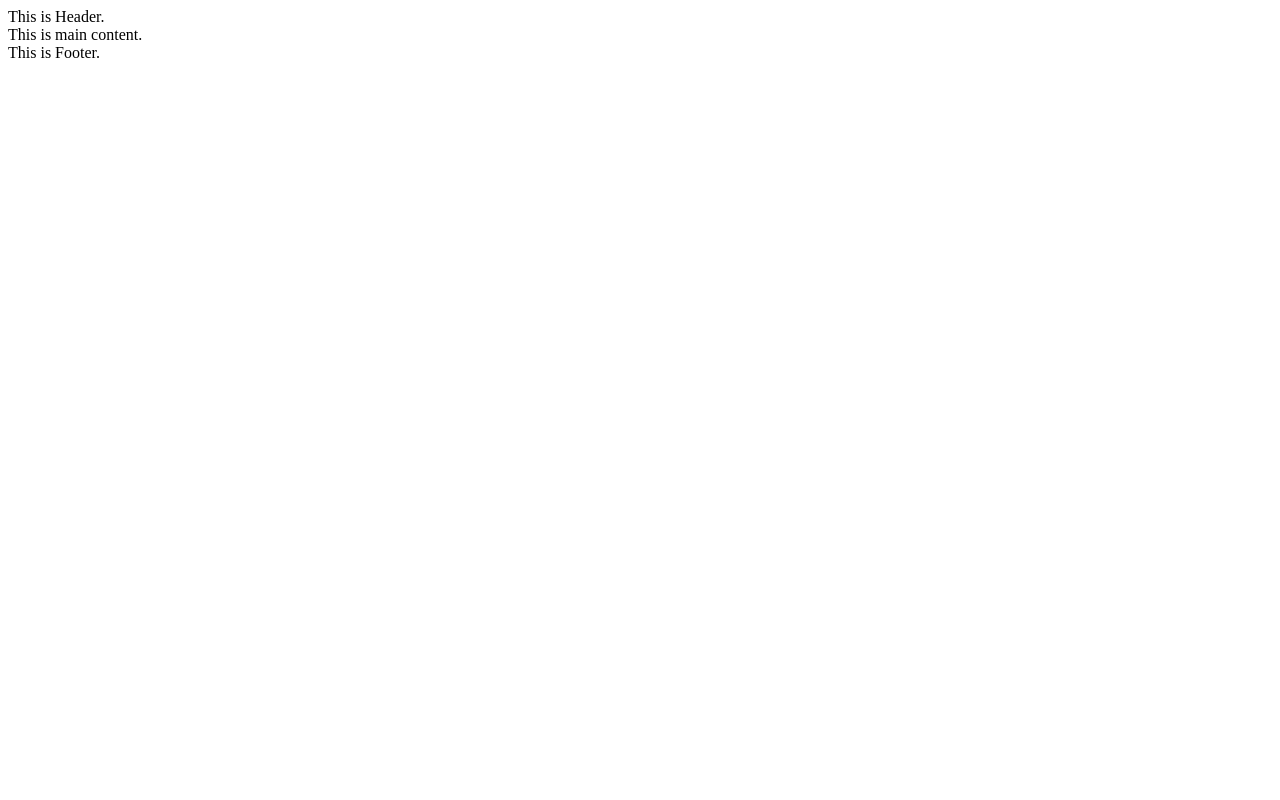
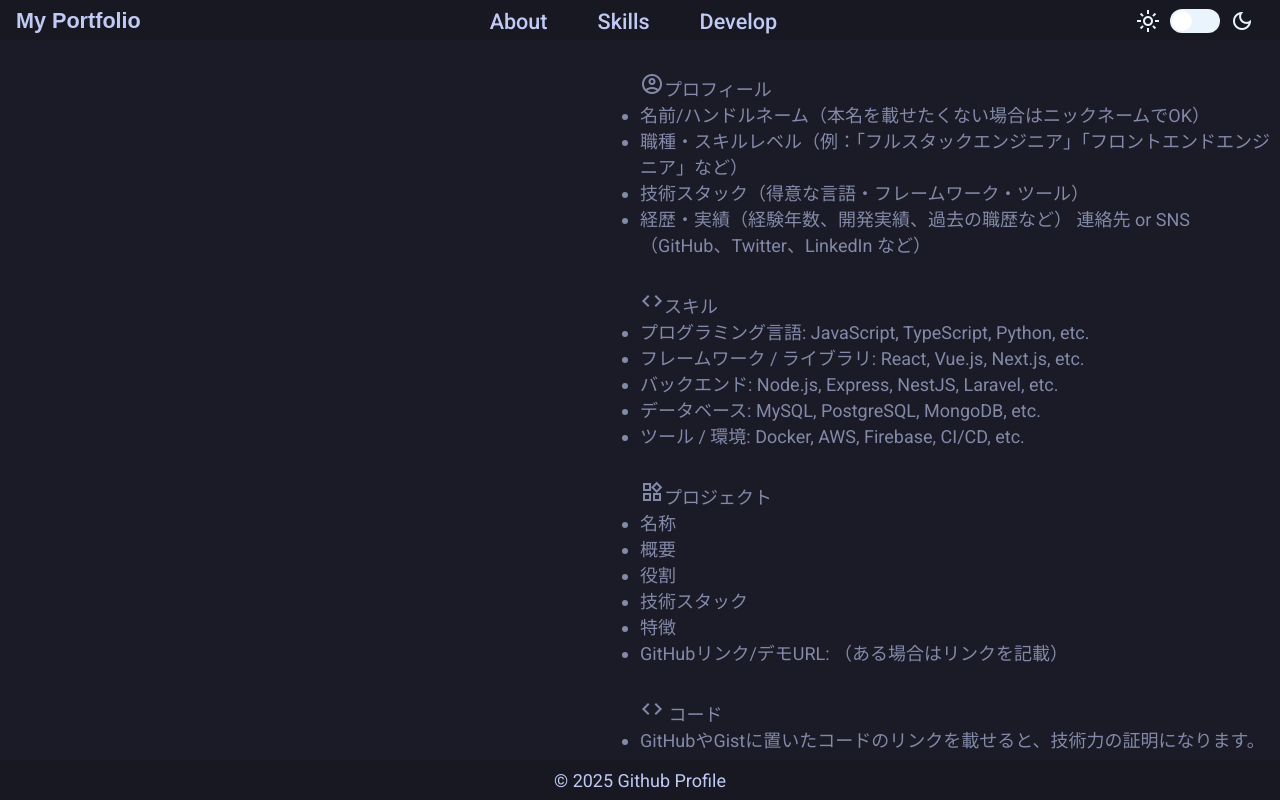
Before and after one commit to ennir0508/ennir0508, a plain HTML site: page index.html in a window 1280 px wide. Drawn offline with nearby package versions, Linux system fonts and the light colour scheme; a web font is replaced by a local one.

Commit message:
My Portfolio Site style

```diff
--- a/css/style.css
+++ b/css/style.css
@@ -0,0 +1,232 @@
+:root {
+  --font-color__main: #1a1b26;
+  --font-color__primary: #1a1b26;
+  --font-color__secondary: #1a1b26;
+  --font-color__header: #1a1b26;
+  --font-color__clear: #292e42;
+  --font-color__toggle: #1a1b26;
+
+  --bg-color__main: #ffffff;
+  --bg-color__primary: #000000;
+  --bg-color__secondary: #000000;
+  --bg-color__header: #f8f8f8;
+
+  --border-color__main: #000000;
+  --border-color__primary: #000000;
+  --border-color__secondary: #000000;
+  --border-color__header: #000000;
+
+  --header-height: 40px;
+}
+
+.theme__dark {
+  --font-color__main: #8389a8;
+  --font-color__primary: #000000;
+  --font-color__secondary: #000000;
+  --font-color__header: #c0caf5;
+  --font-color__clear: #292e42;
+  --font-color__toggle: #eaf4fc;
+
+  --bg-color__main: #1a1b26;
+  --bg-color__primary: #000000;
+  --bg-color__secondary: #000000;
+  --bg-color__header: #171822;
+  --bg-color__header__selected: #1a1b26;
+
+  --border-color__main: #000000;
+  --border-color__primary: #000000;
+  --border-color__secondary: #000000;
+  --border-color__header: #000000;
+  --border-color__header__selected: #565f89;
+
+  --header-height: 40px;
+}
+
+* {
+  padding: 0;
+  margin: 0;
+
+  font-size: 18px;
+  font-family: "Roboto", sans-serif;
+  font-weight: 400;
+  font-style: normal;
+}
+
+body {
+  width: 100vw;
+  height: 100vh;
+
+  color: var(--font-color__main);
+  background: var(--bg-color__main);
+}
+
+a {
+  text-decoration: none;
+  cursor: pointer;
+}
+
+.noselect {
+  -webkit-touch-callout: none;
+  -webkit-user-select: none;
+  -khtml-user-select: none;
+  -moz-user-select: none;
+  -ms-user-select: none;
+  user-select: none;
+}
+
+.wrapper {
+  width: 100%;
+  height: 100%;
+
+  display: flex;
+  flex-direction: column;
+}
+
+header {
+  position: absolute;
+  top: 0;
+  left: 0;
+
+  width: 100vw;
+  height: var(--header-height);
+  z-index: 50;
+
+  color: var(--font-color__header);
+  background: var(--bg-color__header);
+}
+
+.navbar {
+  display: flex;
+  align-items: center;
+  justify-content: space-between;
+
+  padding: 8px 16px;
+}
+
+.navbar > a {
+  color: var(--font-color__header);
+}
+
+.logo {
+  font-size: 1.2rem;
+  font-family: "Zen Kurenaido", sans-serif;
+  font-weight: 600;
+  font-style: normal;
+}
+
+.navbar__menu {
+  display: flex;
+  gap: 50px;
+}
+
+.navbar__menu li {
+  list-style: none;
+}
+
+.navbar__link {
+  font-size: 1.2rem;
+  font-weight: 500;
+
+  color: var(--font-color__header);
+
+  /* Hover時に下線を引くアニメーション */
+  padding-bottom: 3px;
+  background-image: linear-gradient(#000, #000);
+  background-repeat: no-repeat;
+  background-position: bottom right;
+  background-size: 0 1px;
+  transition: background-size 0.3s;
+}
+
+.navbar__link:hover {
+  background-position: bottom left;
+  background-size: 100% 1px;
+}
+
+/* ダークモード切替 */
+.theme-toggle__label {
+  display: flex;
+  align-items: center;
+  cursor: pointer;
+}
+.theme-toggle__label span {
+  margin: 0 10px;
+  color: var(--font-color__toggle);
+}
+
+.theme-toggle__switch {
+  width: 50px;
+  height: 24px;
+  background-color: #eaf4fc;
+  border-radius: 12px;
+  position: relative;
+  transition: background-color 0.3s;
+}
+.theme-toggle__switch::before {
+  content: "";
+  position: absolute;
+  width: 20px;
+  height: 20px;
+  background-color: #fff;
+  border-radius: 50%;
+  top: 2px;
+  left: 2px;
+  transition: transform 0.3s;
+}
+input[type="checkbox"] {
+  display: none;
+}
+input[type="checkbox"]:checked + .theme-toggle__switch {
+  background-color: #fdb86d;
+}
+input[type="checkbox"]:checked + .theme-toggle__switch::before {
+  transform: translateX(26px);
+}
+
+/* 本文 */
+main {
+  width: 100%;
+  margin: var(--header-height) auto;
+
+  overflow-y: auto;
+  scrollbar-color: var(--font-color__clear) var(--bg-color__main);
+}
+
+.container {
+  height: 100%;
+}
+
+section {
+  margin: 32px 8px;
+
+  display: flex;
+  flex-direction: row;
+}
+
+.section__box {
+  width: 100%;
+  height: 100%;
+}
+
+/* フッター */
+footer {
+  position: absolute;
+  bottom: 0;
+  left: 0;
+
+  width: 100vw;
+  height: var(--header-height);
+  z-index: 50;
+
+  color: var(--font-color__header);
+  background: var(--bg-color__header);
+}
+
+.copyright {
+  width: 100%;
+  height: 100%;
+
+  display: flex;
+  align-items: center;
+  justify-content: center;
+}
--- a/index.html
+++ b/index.html
@@ -4,13 +4,149 @@
     <title>Profile</title>
     <meta charset="UTF-8" />
     <meta name="viewport" content="width=device-width, initial-scale=1" />
+    <!-- Google Font - Roboto -->
+    <link rel="preconnect" href="https://fonts.googleapis.com" />
+    <link rel="preconnect" href="https://fonts.gstatic.com" crossorigin />
+    <link
+      href="https://fonts.googleapis.com/css2?family=Roboto:ital,wght@0,100..900;1,100..900&family=Source+Code+Pro:ital,wght@0,200..900;1,200..900&family=Zen+Kurenaido&display=swap"
+      rel="stylesheet"
+    />
+
+    <!-- Google Material Icon -->
+    <link
+      href="https://fonts.googleapis.com/css2?family=Material+Icons"
+      rel="stylesheet"
+    />
+    <link
+      href="https://fonts.googleapis.com/css2?family=Material+Symbols+Outlined"
+      rel="stylesheet"
+    />
+    <!-- Custom CSS -->
     <link href="css/style.css" rel="stylesheet" />
+    <script type="text/javascript" src="js/main.js"></script>
   </head>
   <body>
-    <header>This is Header.</header>
-    <main>This is main content.</main>
-    <footer>This is Footer.</footer>
+    <div class="wrapper">
+      <header>
+        <nav class="navbar">
+          <a href="#">
+            <span class="logo">My Portfolio</span>
+          </a>
+          <ul class="navbar__menu">
+            <li>
+              <a href="#" class="navbar__link">About</a>
+            </li>
+            <li>
+              <a href="#" class="navbar__link">Skills</a>
+            </li>
+            <li>
+              <a href="#" class="navbar__link">Develop</a>
+            </li>
+          </ul>
+          <label for="theme-toggle" class="theme-toggle__label light">
+            <span class="material-symbols-outlined"> light_mode </span>
+            <input type="checkbox" id="theme-toggle" value="true" />
+            <div class="theme-toggle__switch"></div>
+            <span class="material-symbols-outlined"> dark_mode </span>
+          </label>
+        </nav>
+      </header>
 
-    <script src="index.js"></script>
+      <main>
+        <div class="container">
+          <section id="profile">
+            <div class="section__box left"></div>
+            <div class="section__box right">
+              <span class="material-symbols-outlined"> account_circle </span
+              >プロフィール
+              <ul class="section__list">
+                <li class="">
+                  名前/ハンドルネーム（本名を載せたくない場合はニックネームでOK）
+                </li>
+                <li class="">
+                  職種・スキルレベル（例：「フルスタックエンジニア」「フロントエンドエンジニア」など）
+                </li>
+                <li class="">
+                  技術スタック（得意な言語・フレームワーク・ツール）
+                </li>
+                <li class="">
+                  経歴・実績（経験年数、開発実績、過去の職歴など） 連絡先 or
+                  SNS（GitHub、Twitter、LinkedIn など）
+                </li>
+              </ul>
+            </div>
+          </section>
+
+          <section id="skill">
+            <div class="section__box left"></div>
+            <div class="section__box right">
+              <span class="material-symbols-outlined"> code </span>スキル
+              <ul class="section__list">
+                <li class="">
+                  プログラミング言語: JavaScript, TypeScript, Python, etc.
+                </li>
+                <li class="">
+                  フレームワーク / ライブラリ: React, Vue.js, Next.js, etc.
+                </li>
+                <li class="">
+                  バックエンド: Node.js, Express, NestJS, Laravel, etc.
+                </li>
+                <li class="">データベース: MySQL, PostgreSQL, MongoDB, etc.</li>
+                <li class="">
+                  ツール / 環境: Docker, AWS, Firebase, CI/CD, etc.
+                </li>
+              </ul>
+            </div>
+          </section>
+
+          <section id="product">
+            <div class="section__box left"></div>
+            <div class="section__box right">
+              <span class="material-symbols-outlined"> widgets </span
+              >プロジェクト
+              <ul class="section__list">
+                <li class="">名称</li>
+                <li class="">概要</li>
+                <li class="">役割</li>
+                <li class="">技術スタック</li>
+                <li class="">特徴</li>
+                <li class="">
+                  GitHubリンク/デモURL: （ある場合はリンクを記載）
+                </li>
+              </ul>
+            </div>
+          </section>
+
+          <section id="code">
+            <div class="section__box left"></div>
+            <div class="section__box right">
+              <span class="material-symbols-outlined"> code </span>
+              コード
+              <ul class="section__list">
+                <li class="">
+                  GitHubやGistに置いたコードのリンクを載せると、技術力の証明になります。
+                </li>
+              </ul>
+            </div>
+          </section>
+
+          <section id="other">
+            <div class="section__box left"></div>
+            <div class="section__box right">
+              <span class="material-symbols-outlined"> edit_note </span>その他
+              <ul class="section__list">
+                <li class="">
+                  ブログ・技術記事（あれば） 自分の技術ブログ（Qiita, Zenn,
+                  Hatena,Medium など）
+                </li>
+              </ul>
+            </div>
+          </section>
+        </div>
+      </main>
+      <footer>
+        <span class="copyright">&copy; 2025 Github Profile</span>
+      </footer>
+    </div>
   </body>
 </html>
--- /dev/null
+++ b/js/main.js
@@ -0,0 +1,23 @@
+/* Theme */
+const COLOR_THEME = {
+  light: "light",
+  dark: "dark",
+};
+
+// 初期表示時処理
+window.onload = () => {
+  const toggle = document.querySelector("#theme-toggle");
+  const toggleLabel = document.querySelector(".theme-toggle__label");
+
+  toggle.addEventListener("click", () => {
+    setTheme(toggle.checked ? COLOR_THEME.light : COLOR_THEME.dark);
+  });
+  const setTheme = function (theme) {
+    if (theme === COLOR_THEME.light || theme === COLOR_THEME.dark) {
+      document.body.className = `vsc-initialized theme__${theme}`;
+      toggle.innerHTML = `<span class="material-symbols-outlined"> ${theme}_mode </span>`;
+      toggleLabel.className = `theme-toggle__label noselect ${theme}`;
+    }
+  };
+  setTheme(toggle.checked ? COLOR_THEME.light : COLOR_THEME.dark);
+};
```
Also changed, not shown: index.js (deleted).
